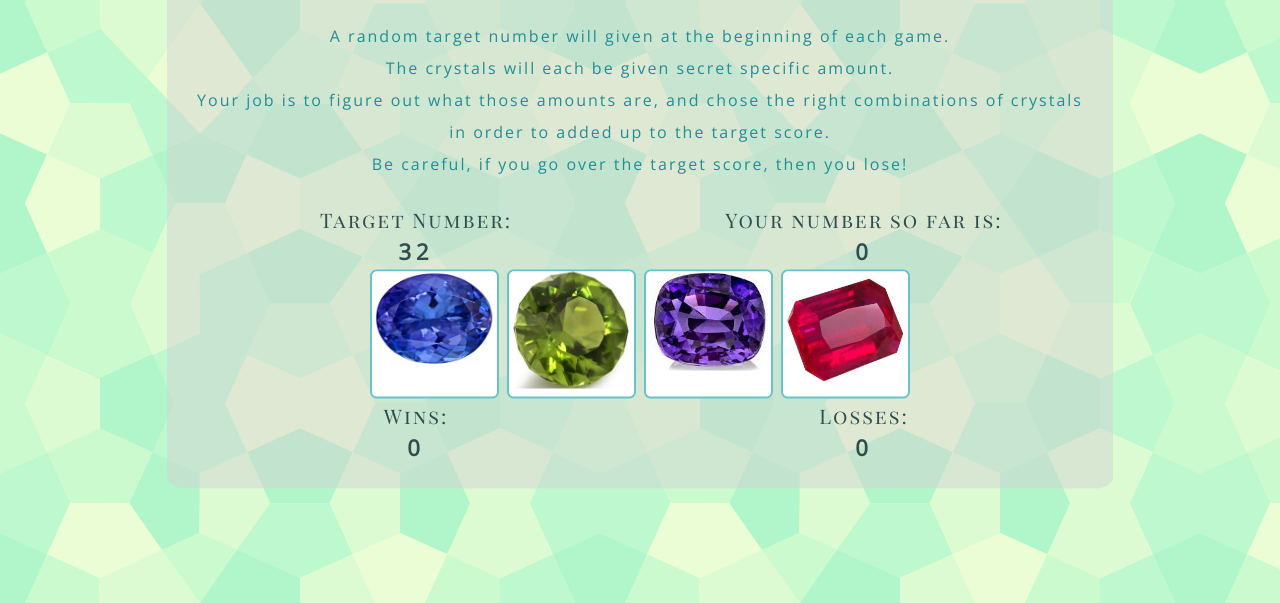
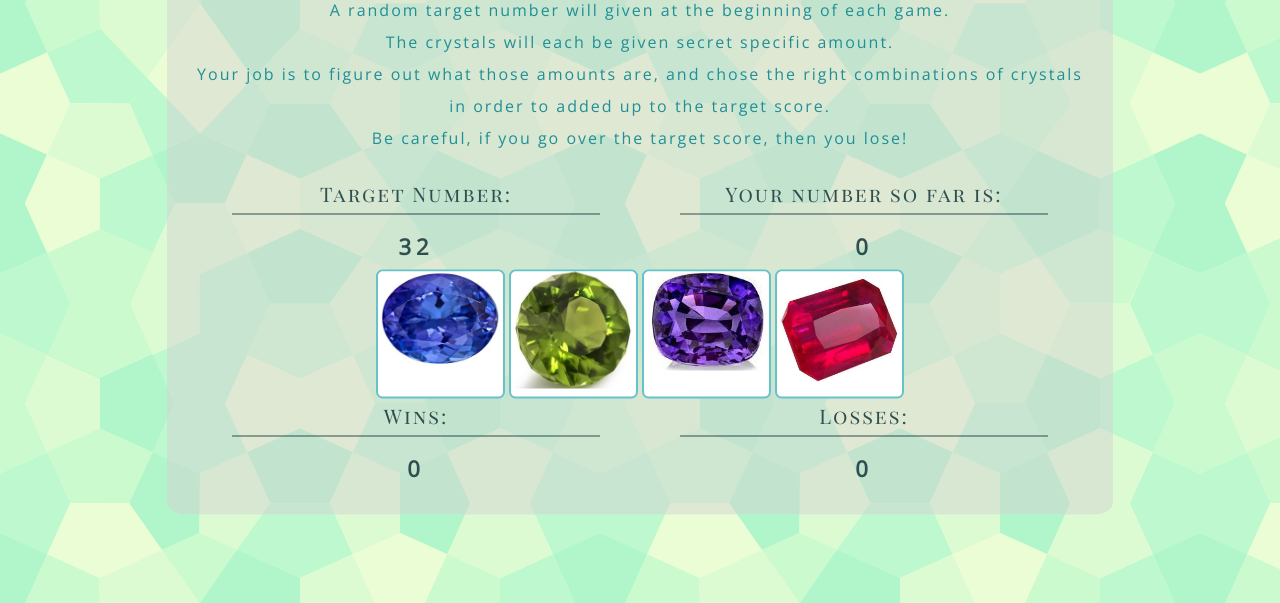
Before and after one commit to kelsimhoyle/unit-4-game, a plain HTML site: page index.html in a window 1280 px wide. Shown: the part 197-800 px from the top of the page. Drawn offline with nearby package versions, Linux system fonts and the light colour scheme.

Commit message:
pictures are added to the page through javascript

```diff
--- a/assets/css/style.css
+++ b/assets/css/style.css
@@ -8,20 +8,21 @@ background-repeat: repeat;
 
 h1 {
     font-size: 30px;
-
     padding-bottom: 20px;
-    border-bottom: 2px solid darkslategray;;
+border-bottom: 2px solid darkslategray;
 }
 h1, h2 {
 font-family: 'Playfair Display SC', serif;
 letter-spacing: 2px;
 color: darkslategray;
+
 }
 
 h2 {
     font-size: 20px;
-    padding: 5px;
-
+    padding-bottom: 10px;
+    margin-bottom: 15px;
+    border-bottom: 1px solid darkslategray;
 }
 
 li {
@@ -85,13 +86,20 @@ div.crystal {
     width: 50%;
     height: 20%;
     padding: 5%;
-    border: 2px solid rgba(229, 255, 211, 1);
+    border: 2px solid #67C3C9;
     border-radius: 10px;
-    background-color: #67C3C9;
+    background-color: whitesmoke;
     position: absolute;
   left: 50%;
   top: 50%;
   transform: translate(-50%, -50%);
+}
+
+button {
+    margin: 25px;
+    padding: 5px;
+    letter-spacing: 3px;
+    font-family: 'Playfair Display SC', serif;
 }
 
 .clearfix::after {
@@ -102,10 +110,15 @@ div.crystal {
 
 .left {
     float: left;
-    width: 50%;
 }
 
 .right {
     float: right;
+}
+
+.left,
+.right {
+    box-sizing: border-box;
     width: 50%;
+    padding: 5px 40px;
 }
--- a/assets/javascript/game.js
+++ b/assets/javascript/game.js
@@ -2,32 +2,61 @@ $(document).ready(function () {
     var targetNum;
     var runningTotal = 0;
     var wins = 0;
-    var losses = 0;
-    var crystalOneNum;
-    var crystalTwoNum;
-    var crystalThreeNum;
-    var crystalFourNum;
+    var losses = 0
     var gameOver = false;
+
+    // objects for the crystals and their attributes
+    var crystalsList = [
+        {
+            crystal: "one",
+            value: 0,
+            src: "assets/images/blueGemstone.jpg",
+        },
+        {
+            crystal: "two",
+            value: 0,
+            src: "assets/images/greenGemstone.jpg",
+        },
+        {
+            crystal: "three",
+            value: 0,
+            src: "assets/images/purpleGemstone.jpeg"
+        },
+        {
+            crystal: "four",
+            value: 0,
+            src: "assets/images/rubyGemstone.jpg"
+        },
+    ]
 
     function randomCrystalNum() {
         return Math.floor(Math.random() * 12) + 1;
     }
 
     function createNumbers() {
-        crystalOneNum = randomCrystalNum();
-        crystalTwoNum = randomCrystalNum();
-        crystalThreeNum = randomCrystalNum();
-        crystalFourNum = randomCrystalNum();
+        for (var i = 0; i < crystalsList.length; i++) {
+            crystalsList[i].value = randomCrystalNum();
+        }
         targetNum = Math.floor(Math.random() * 100) + 20;
+    }
+
+    function creatCrystals() {
+        for (var i = 0; i < crystalsList.length; i++ ) {
+            // create a div for the crystals to go to with a specific  value
+            var crystalDiv = $("<div>").addClass("crystal").attr("id", crystalsList[i].crystal)
+            crystalDiv.attr("data-value", crystalsList[i].value);
+            $("#crystals-display").append(crystalDiv);
+            // put the picture in the div
+            var crystalPic = $("<img>");
+            crystalPic.attr("src", crystalsList[i].src);
+            $(crystalDiv).append(crystalPic);
+        }
     }
 
     function startGame() {
         $("#winning-div, #losing-div").hide();
         createNumbers();
-        $("#crystal1").attr("data-value", crystalOneNum);
-        $("#crystal2").attr("data-value", crystalTwoNum);
-        $("#crystal3").attr("data-value", crystalThreeNum);
-        $("#crystal4").attr("data-value", crystalFourNum);
+        creatCrystals();
         runningTotal = 0;
         gameOver = false;
         $("#target-number").text(targetNum);
@@ -40,7 +69,7 @@ $(document).ready(function () {
 
     // when the crystal is clicked, get the data-value attr and add it to the runningTotal
     $(".crystal").on("click", function () {
-        if(gameOver) return;
+        if (gameOver) return;
 
         if (runningTotal < targetNum) {
             var crystalNum = parseInt($(this).attr("data-value"));
@@ -60,7 +89,7 @@ $(document).ready(function () {
         }
     });
 
-    $(".play-again").on("click", function() {
+    $(".play-again").on("click", function () {
         startGame();
     });
 
--- a/index.html
+++ b/index.html
@@ -34,8 +34,8 @@
                 <p id="running-total" class="number"></p>
             </div>
         </div>
-        <div class="crystals-display">
-            <div class="crystal" id="crystal1">
+        <div id="crystals-display">
+            <!-- <div class="crystal" id="crystal1">
                 <img src="assets/images/blueGemstone.jpg">
             </div>
             <div class="crystal" id="crystal2">
@@ -46,7 +46,7 @@
             </div>
             <div class="crystal" id="crystal4">
                 <img src="assets/images/rubyGemstone.jpg">
-            </div>
+            </div> -->
         </div>
         <div class="clearfix">
             <div class="left">
@@ -59,11 +59,11 @@
             </div>
         </div>
         <div id="losing-div">
-            <h2>You went over. You lose!</h2>
+            <h3>You went over. You lose!</h3>
             <button class="play-again">Try Again</button>
         </div>
         <div id="winning-div">
-            <h2>You got it! Great job!!</h2>
+            <h3>You got it! Great job!!</h3>
             <button class="play-again">Play Again</button>
         </div>
     </div>
```
